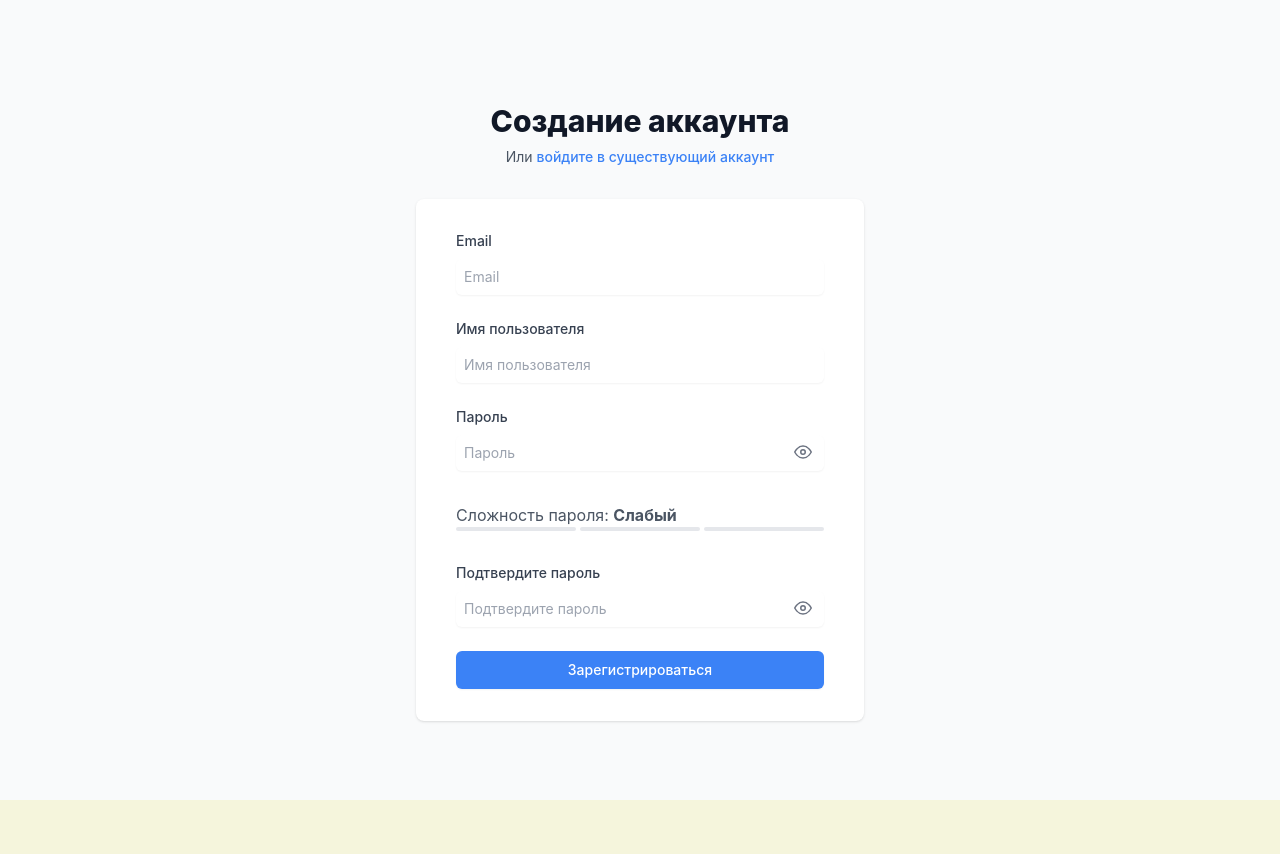
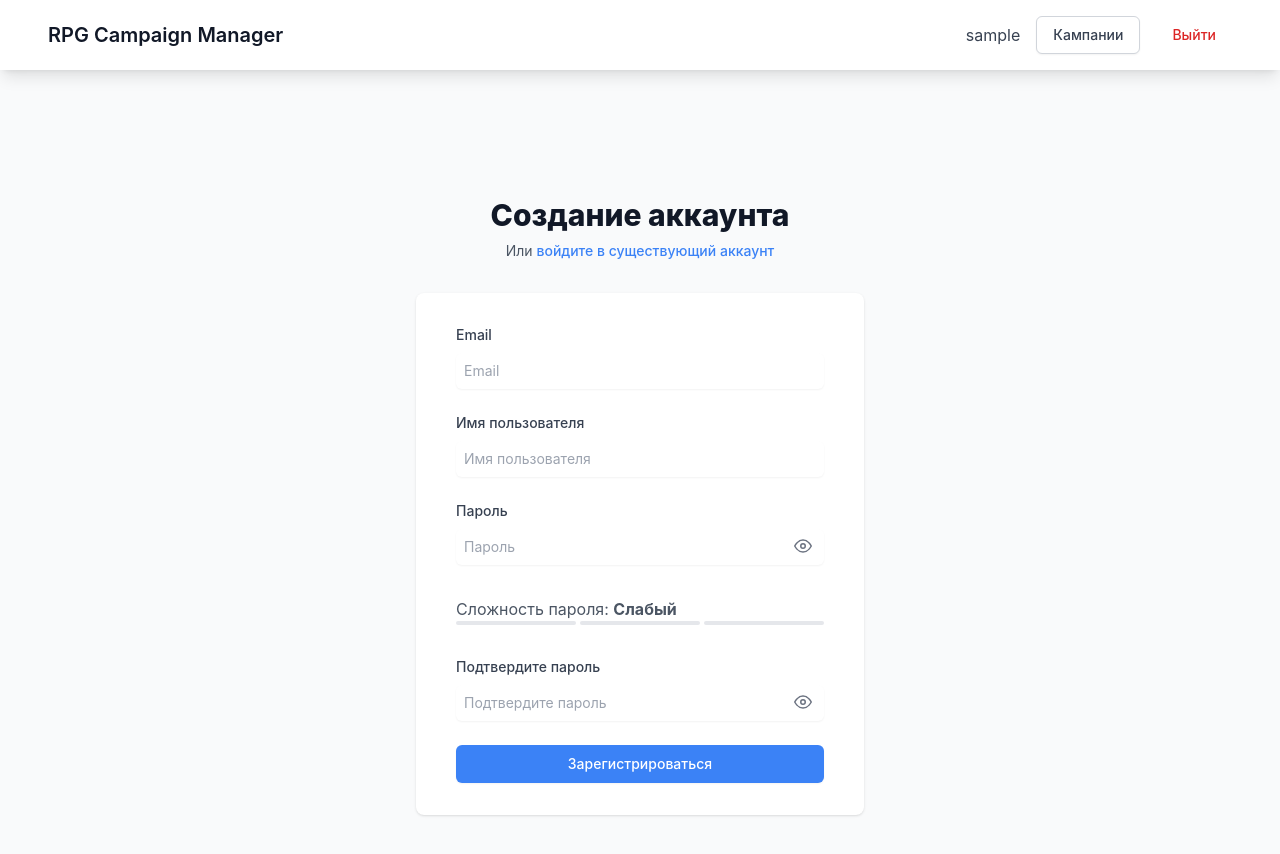
Before and after one commit to d2emon/campaign-manager, a React (Create React App) app in the folder frontend/: page /register in a window 1280 px wide. Shown: the top 854 px of the page. Before the commit the page ends 800 px from the top, so only its background shows below. Built offline with nearby package versions, Linux system fonts and the light colour scheme; sample sign-in values are in the browser's storage.

Commit message:
Add Header component and integrate it into App and Dashboard pages for improved navigation and user experience

```diff
--- a/frontend/src/App.tsx
+++ b/frontend/src/App.tsx
@@ -6,13 +6,16 @@ import PrivateRoute from 'pages/PrivateRoute';
 import DashboardPage from 'pages/DashboardPage';
 import CampaignFormPage from 'pages/EditCampaignPage';
 import CampaignDetailsPage from 'pages/CampaignDetailsPage';
+import { Header } from './components/layout/Header';
 
 const App = () => {
   return (
     <Router>
       <AuthProvider>
-        <Routes>
-          <Route path="/" element={<Navigate to="/dashboard" />} />
+        <div className="min-h-screen bg-gray-50">
+          <Header />
+          <Routes>
+            <Route path="/" element={<Navigate to="/dashboard" />} />
           <Route path="/login" element={<LoginPage />} />
           <Route path="/register" element={<RegisterPage />} />
           <Route element={<PrivateRoute />}>
@@ -21,8 +24,9 @@ const App = () => {
             <Route path="/campaigns/:id/edit" element={<CampaignFormPage />} />
             <Route path="/campaigns/:id" element={<CampaignDetailsPage />} />
           </Route>
-          <Route path="*" element={<Navigate to="/" replace />} />
-        </Routes>
+            <Route path="*" element={<Navigate to="/" replace />} />
+          </Routes>
+        </div>
       </AuthProvider>
     </Router>
   );
--- /dev/null
+++ b/frontend/src/components/layout/Header.tsx
@@ -0,0 +1,65 @@
+import Button from 'components/ui/Button';
+import { useAuth } from 'contexts/AuthContext';
+import { Link } from 'react-router-dom';
+export const Header = ({ dark = false }: { dark?: boolean }) => {
+  const { user, logout } = useAuth();
+
+  return (
+    <header className={`${dark ? 'bg-dark text-white' : 'bg-white text-gray-900'} p-4 shadow-lg mb-6`}>
+      <div className="max-w-7xl mx-auto px-4 sm:px-6 lg:px-8">
+        <div className="flex justify-between">
+          <div className="flex items-center">
+            <h1 className="text-xl font-semibold">RPG Campaign Manager</h1>
+          </div>
+          <nav className="flex items-center space-x-4">
+            { user ? (
+              <>
+                <Link to="/dashboard">
+                  <span className="text-gray-700">{user.username}</span>
+                </Link>
+                <Button variant="secondary">
+                  Кампании
+                </Button>
+                <Button
+                  ghost
+                  variant="danger"
+                  onClick={logout}
+                >
+                  Выйти
+                </Button>
+              </>
+            ) : (
+              <>
+                <Link to="/login">
+                  Войти
+                </Link>
+                <Link to="/register">
+                  Зарегистрироваться
+                </Link>
+              </>
+            )}
+          </nav>
+        </div>
+      </div>
+    </header>
+  );
+};
+
+/*
+      <nav className="bg-white shadow-sm">
+        <div className="max-w-7xl mx-auto px-4 sm:px-6 lg:px-8">
+          <div className="flex justify-between h-16">
+
+            <div className="flex items-center space-x-4">
+              <button
+                onClick={logout}
+                className="px-4 py-2 text-sm text-red-600 hover:text-red-800"
+              >
+                Выйти
+              </button>
+            </div>
+          </div>
+        </div>
+      </nav>
+
+*/
--- a/frontend/src/components/ui/Button.tsx
+++ b/frontend/src/components/ui/Button.tsx
@@ -1,19 +1,42 @@
 interface ButtonProps extends React.ButtonHTMLAttributes<HTMLButtonElement> {
-  variant?: 'primary' | 'secondary';
+  variant?: 'primary' | 'secondary' | 'danger';
   full?: boolean;
+  ghost?: boolean;
 }
 
-const Button = ({ variant = 'primary', full = false, children, ...props }: ButtonProps) => {
-  const baseStyles = "px-4 py-2 text-sm font-medium border shadow-sm rounded-md transition disabled:opacity-50";
+const Button = ({ variant = 'primary', full = false, ghost = false, children, ...props }: ButtonProps) => {
+  const styles = [];
+
+  const baseStyles = "px-4 py-2 text-sm font-medium disabled:opacity-50";
+  styles.push(baseStyles);
+
+  const borderStyles = "border shadow-sm rounded-md transition";
+  if (!ghost) {
+    styles.push(borderStyles);
+  }
+
   const focusStyles = "focus:outline-none focus:ring-2 focus:ring-offset-2 focus:ring-primary";
+  styles.push(focusStyles);
+
   const variants = {
     primary: "bg-primary text-white hover:bg-primary/80 border-transparent",
     secondary: "bg-white text-gray-700 border-gray-300 hover:bg-gray-50",
+    danger: "bg-red-600 text-white hover:bg-red-700 border-transparent",
   };
+  const ghostVariants = {
+    primary: "text-primary hover:text-primary/80",
+    secondary: "text-gray-700 hover:text-gray-800",
+    danger: "text-red-600 hover:text-red-800",
+  };
+  styles.push(ghost ? ghostVariants[variant] : variants[variant]);
+
+  if (full) {
+    styles.push("w-full");
+  }
 
   return (
     <button
-      className={`${baseStyles} ${focusStyles} ${variants[variant]} ${full ? 'w-full' : ''}`}
+      className={styles.join(" ")}
       {...props}
     >
       {children}
--- a/frontend/src/pages/DashboardPage.tsx
+++ b/frontend/src/pages/DashboardPage.tsx
@@ -1,5 +1,6 @@
 import { useEffect, useState } from 'react';
 import { useNavigate } from 'react-router-dom';
+import { Header } from 'components/layout/Header';
 import { useAuth } from 'contexts/AuthContext';
 import { getCampaigns, Campaign } from 'services/campaignService';
 
@@ -43,30 +44,6 @@ const DashboardPage = () => {
   }
 
   return (
-    <div className="min-h-screen bg-gray-50">
-      <nav className="bg-white shadow-sm">
-        <div className="max-w-7xl mx-auto px-4 sm:px-6 lg:px-8">
-          <div className="flex justify-between h-16">
-            <div className="flex items-center">
-              <h1 className="text-xl font-semibold text-gray-900">
-                RPG Campaign Manager
-              </h1>
-            </div>
-            <div className="flex items-center space-x-4">
-              <span className="text-gray-700">
-                {user?.username}
-              </span>
-              <button
-                onClick={logout}
-                className="px-4 py-2 text-sm text-red-600 hover:text-red-800"
-              >
-                Выйти
-              </button>
-            </div>
-          </div>
-        </div>
-      </nav>
-
     <main className="max-w-7xl mx-auto py-6 sm:px-6 lg:px-8">
       <div className="px-4 py-6 sm:px-0">
         <div className="grid grid-cols-1 md:grid-cols-2 lg:grid-cols-3 gap-6">
@@ -168,7 +145,6 @@ const DashboardPage = () => {
         </div>
       </div>
     </main>
-    </div>
   );
 };
 
```
Lines whose indentation alone changed are shown as unchanged.
